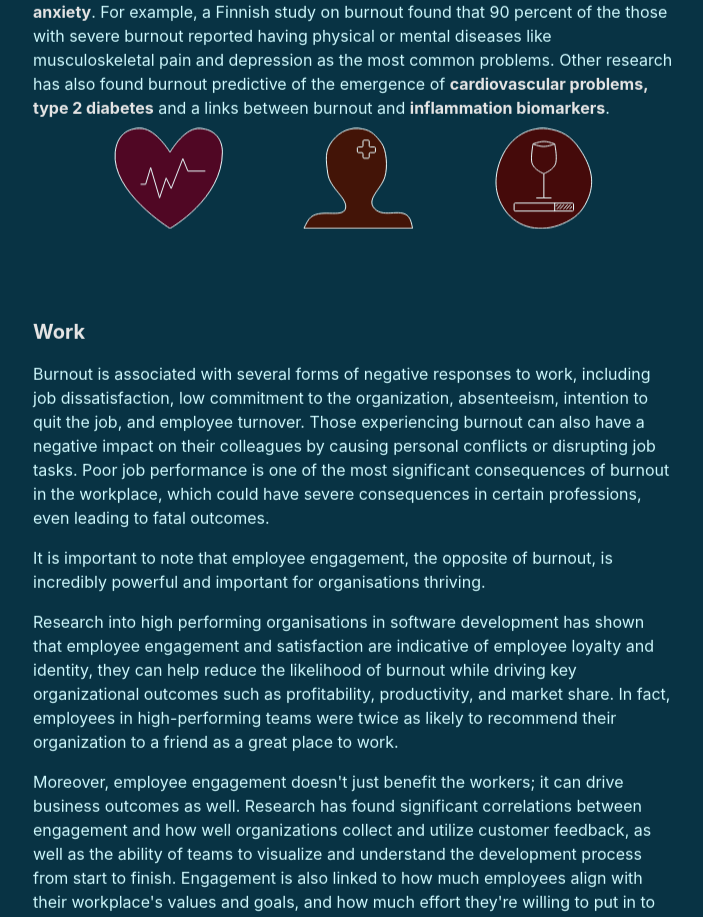
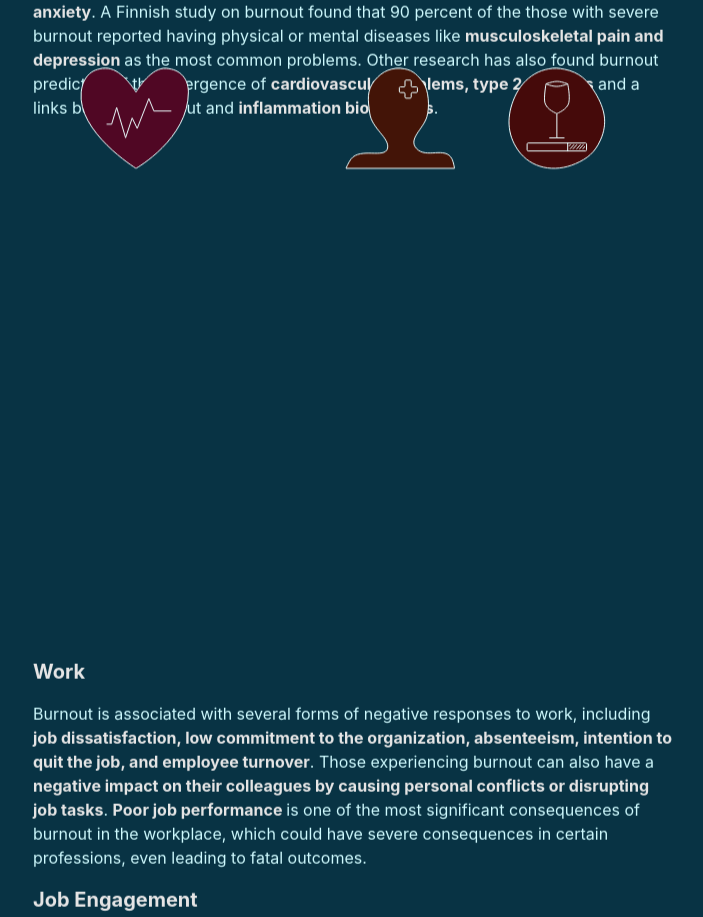
Before and after one commit to phajsi/burnout-spa, a React (Create React App) app: page /burnout-in-tech in a window 1280 px wide. Shown: the part 4240-5157 px from the top of the page, without its empty margins (287-990 px from the left). Built offline with nearby package versions, Linux system fonts and the light colour scheme.

Commit message:
Add final aws stuff

```diff
--- a/src/pages/Burnout.tsx
+++ b/src/pages/Burnout.tsx
@@ -283,22 +283,59 @@ const Burnout = () => (
       </p>
       <p className="mx-auto text-cyan-100 my-4 w-3/4 lg:w-2/4 place-items-center">
         Mental health wise, burnout has been found to be predictive of{" "}
-        <b className={`${styles.bold}`}>depression and anxiety</b>. For example,
-        a Finnish study on burnout found that 90 percent of the those with
-        severe burnout reported having physical or mental diseases like
-        musculoskeletal pain and depression as the most common problems. Other
-        research has also found burnout predictive of the emergence of{" "}
+        <b className={`${styles.bold}`}>depression and anxiety</b>. A Finnish
+        study on burnout found that 90 percent of the those with severe burnout
+        reported having physical or mental diseases like{" "}
+        <b className={`${styles.bold}`}>
+          {" "}
+          musculoskeletal pain and depression{" "}
+        </b>
+        as the most common problems. Other research has also found burnout
+        predictive of the emergence of{" "}
         <b className={`${styles.bold}`}>
           cardiovascular problems, type 2 diabetes
         </b>{" "}
         and a links between burnout and{" "}
         <b className={`${styles.bold}`}>inflammation biomarkers</b>.
       </p>
-      <Parallax speed={4}>
+      <Parallax speed={10}>
         <div className="mx-auto my-12 w-3/4 lg:w-2/4 flex justify-evenly">
-          <PhisycalHealthSVG />
-          <MentalHealthSVG />
-          <LifestyleSVG />
+          <div className="group">
+            <div className="">
+              <PhisycalHealthSVG />{" "}
+            </div>
+            <ul className="group-hover:opacity-100 opacity-0 transition-opacity active:opacity-100 my-4 text-cyan-100 border-2 border-pink-950 rounded-md bg-[#733950] p-2 sm:text-base text-xs whitespace-nowrap">
+              <li>- headaches</li>
+              <li>- chronic fatigue</li>
+              <li>- gastrointestinal issues</li>
+              <li>- muscle tension</li>
+              <li>- hypertension</li>
+              <li>- cold/flu episodes</li>
+              <li>- sleep changes</li>
+              <li>- workplace injuries</li>
+              <li>- musculoskeletal pain</li>
+              <li>- cardiovascular problems</li>
+              <li>- type 2 diabetes</li>
+              <li>- inflammation biomarkers</li>
+            </ul>
+          </div>
+          <div className="group">
+            <div className="">
+              <MentalHealthSVG />
+            </div>
+            <ul className="group-hover:opacity-100 opacity-0 transition-opacity active:opacity-100 my-4 text-cyan-100 border-2 border-orange-950 rounded-md bg-[#694339] p-2 sm:text-base text-xs whitespace-nowrap">
+              <li>- depression</li>
+              <li>- anxiety</li>
+            </ul>
+          </div>
+          <div className="group">
+            <LifestyleSVG />
+            <ul className="group-hover:opacity-100 opacity-0 transition-opacity active:opacity-100 my-4 text-cyan-100 border-2 border-red-950 rounded-md bg-[#6A3B3B] p-2 sm:text-base text-xs whitespace-nowrap">
+              <li>- smoking</li>
+              <li>- alcohol use</li>
+              <li>- drug use</li>
+            </ul>
+          </div>
         </div>
       </Parallax>
       <h4 className="mx-auto w-3/4 lg:w-2/4 text-neutral-200 font-bold capitalize text-xl">
@@ -306,14 +343,24 @@ const Burnout = () => (
       </h4>
       <p className="mx-auto text-cyan-100 my-4 w-3/4 lg:w-2/4 place-items-center">
         Burnout is associated with several forms of negative responses to work,
-        including job dissatisfaction, low commitment to the organization,
-        absenteeism, intention to quit the job, and employee turnover. Those
-        experiencing burnout can also have a negative impact on their colleagues
-        by causing personal conflicts or disrupting job tasks. Poor job
-        performance is one of the most significant consequences of burnout in
-        the workplace, which could have severe consequences in certain
-        professions, even leading to fatal outcomes.{" "}
-      </p>{" "}
+        including{" "}
+        <b className={`${styles.bold}`}>
+          job dissatisfaction, low commitment to the organization, absenteeism,
+          intention to quit the job, and employee turnover
+        </b>
+        . Those experiencing burnout can also have a{" "}
+        <b className={`${styles.bold}`}>
+          negative impact on their colleagues by causing personal conflicts or
+          disrupting job tasks
+        </b>
+        . <b className={`${styles.bold}`}>Poor job performance </b>is one of the
+        most significant consequences of burnout in the workplace, which could
+        have severe consequences in certain professions, even leading to fatal
+        outcomes.{" "}
+      </p>
+      <h4 className="mx-auto w-3/4 lg:w-2/4 text-neutral-200 font-bold capitalize text-xl">
+        Job Engagement
+      </h4>
       <p className="mx-auto text-cyan-100 my-4 w-3/4 lg:w-2/4 place-items-center">
         It is important to note that employee engagement, the opposite of
         burnout, is incredibly powerful and important for organisations
@@ -452,23 +499,25 @@ const Burnout = () => (
             Community
           </h4>
         </div>
-        <p>
-          Lorem{" "}
-          {/* <span className="bg-sky-800 p-2 rounded-md leading-10">
-            exhaustion.
-          </span> */}{" "}
-          Sed ut perspiciatis unde omnis iste natus error sit voluptatem
-          accusantium doloremque laudantium, totam rem aperiam, eaque ipsa quae
-          ab illo inventore veritatis et quasi architecto beatae vitae dicta
-          sunt explicabo. Nemo enim ipsam voluptatem quia voluptas sit
-          aspernatur aut odit aut fugit, sed quia consequuntur magni dolores eos
-          qui ratione voluptatem sequi nesciunt. Neque porro quisquam est, qui
-          dolorem ipsum quia dolor sit amet, consectetur, adi
-          {/* <div className="border-2 rounded-md p-2 my-2 border-amber-800 bg-[#A8663E]">
-            Typical feelings of inefficacy are feeling that there's no future,
-            feeling stuck.{" "}
-          </div> */}
-        </p>
+        <div>
+          <p>
+            The social interactions in the workplace, conflicts, mutual support,
+            closeness and teamwork, all affect the social aspect of work.
+            <br />
+            Two types of support at work have been identified: informal support
+            from coworkers, which is closely related to feelings of efficacy,
+            and supervisor support, which is linked to exhaustion, reflecting
+            the impact that supervisors have on workload. Social support in
+            general is associated with higher engagement.
+          </p>
+          <br />
+          <p>
+            In addition, a sense of community in the workplace is important as
+            well, as it has been found to alleviate feelings of inequality.
+            Conversely, if workplace relationships become toxic, burnout is
+            likely to occur.
+          </p>
+        </div>
       </div>
     </div>
 
@@ -482,21 +531,14 @@ const Burnout = () => (
           </h4>
         </div>
         <p>
-          Lorem{" "}
-          {/* <span className="bg-sky-800 p-2 rounded-md leading-10">
-            exhaustion.
-          </span> */}{" "}
-          Sed ut perspiciatis unde omnis iste natus error sit voluptatem
-          accusantium doloremque laudantium, totam rem aperiam, eaque ipsa quae
-          ab illo inventore veritatis et quasi architecto beatae vitae dicta
-          sunt explicabo. Nemo enim ipsam voluptatem quia voluptas sit
-          aspernatur aut odit aut fugit, sed quia consequuntur magni dolores eos
-          qui ratione voluptatem sequi nesciunt. Neque porro quisquam est, qui
-          dolorem ipsum quia dolor sit amet, consectetur, adi
-          {/* <div className="border-2 rounded-md p-2 my-2 border-amber-800 bg-[#A8663E]">
-            Typical feelings of inefficacy are feeling that there's no future,
-            feeling stuck.{" "}
-          </div> */}
+          Fairness shares qualities with community and reward. The extent to
+          which the workplaces decisions are perceived as fair and equitable are
+          important. Research has shown that people are more concerned with the
+          fairness of the process, when decisions are made. The experience of
+          injustice is strongly associated with the exhaustion and cynicism
+          dimensions, and those who experience it feel alienated from the
+          community. On the contrary, for decisions to be fair people need to
+          present their arguments and be treated with respect and politeness.
         </p>
       </div>
     </div>
@@ -511,21 +553,13 @@ const Burnout = () => (
           </h4>
         </div>
         <p>
-          Lorem{" "}
-          {/* <span className="bg-sky-800 p-2 rounded-md leading-10">
-            exhaustion.
-          </span> */}{" "}
-          Sed ut perspiciatis unde omnis iste natus error sit voluptatem
-          accusantium doloremque laudantium, totam rem aperiam, eaque ipsa quae
-          ab illo inventore veritatis et quasi architecto beatae vitae dicta
-          sunt explicabo. Nemo enim ipsam voluptatem quia voluptas sit
-          aspernatur aut odit aut fugit, sed quia consequuntur magni dolores eos
-          qui ratione voluptatem sequi nesciunt. Neque porro quisquam est, qui
-          dolorem ipsum quia dolor sit amet, consectetur, adi
-          {/* <div className="border-2 rounded-md p-2 my-2 border-amber-800 bg-[#A8663E]">
-            Typical feelings of inefficacy are feeling that there's no future,
-            feeling stuck.{" "}
-          </div> */}
+          Values are the ideals and motivation between people and their
+          workplace. Value conflicts can be making a trade-off between work you
+          wnat to do, and the actual work; it can be having to do things on the
+          job that don’t go with their own values or being caught between
+          conflicting values in a workplace. Research has found that value
+          conflicts and work overload are the two most relevant factors for
+          employees experience of burnout.
         </p>
       </div>
     </div>
```
Also changed, not shown: src/assets/awsSVG.svg (added).
